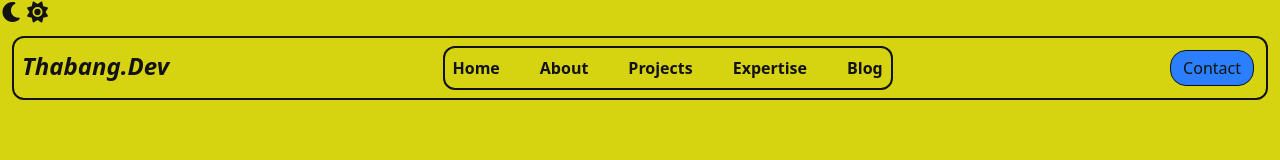
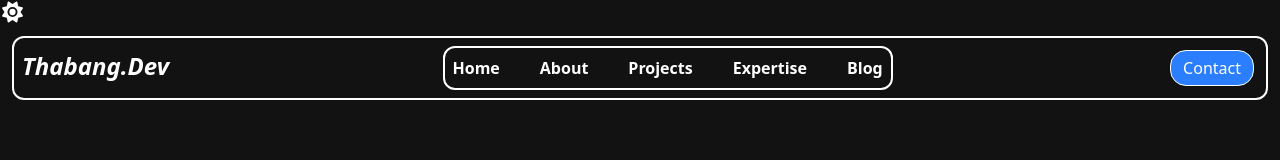
Before and after one commit to thabangDev77/thabangdev-portfolio, a React (Vite) app in the folder thabangdev-portfolio/: page / in a window 1280 px wide. Shown: the top 160 px of the page. Built offline with nearby package versions, Linux system fonts and the light colour scheme.

Commit message:
feat: set default theme to dark mode and change theme with toggle button

```diff
--- a/thabangdev-portfolio/src/App.jsx
+++ b/thabangdev-portfolio/src/App.jsx
@@ -15,7 +15,7 @@ import { faMoon, faSun } from '@fortawesome/free-solid-svg-icons';
 
 function App() {
 
-    const [isDarkMode, setIsDarkMode] = useState(false);
+    const [isDarkMode, setIsDarkMode] = useState(true);
 
     const toggleTheme = () => {
         setIsDarkMode(!isDarkMode);
@@ -27,10 +27,9 @@ function App() {
 
     return (
         <main className={isDarkMode ? 'dark-mode' : 'light-mode'}>
-            <div>
-                {darkModeIcon}
-                {lightModeIcon}
-            </div>
+            <button onClick={toggleTheme}>
+                {isDarkMode ? lightModeIcon : darkModeIcon}
+            </button>
             <Navbar />
             <Home />
             <About />
```
